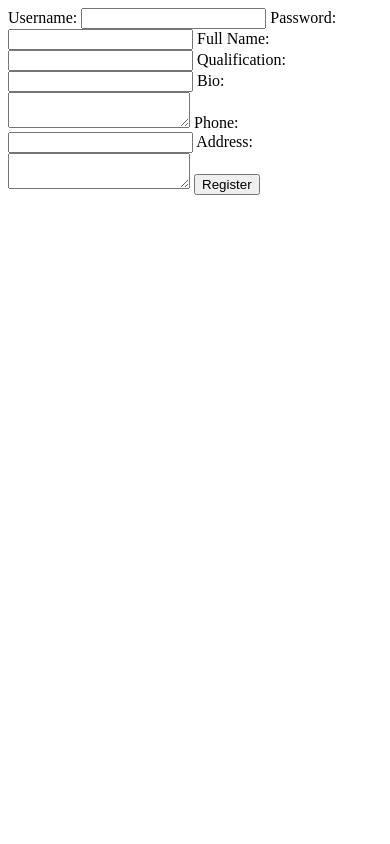
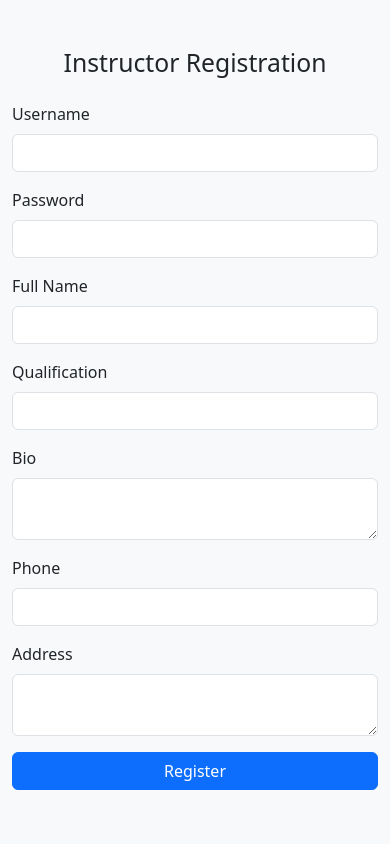
Before and after one commit to Febin-Vinod/v-learn, a Django app: page /register/instructor/ in a window 390 px wide. Run offline with Django 4.2, Linux system fonts and the light colour scheme.

Commit message:
Updated templates in authentication_app

```diff
--- a/vlearn/authentication_app/templates/register_instructor.html
+++ b/vlearn/authentication_app/templates/register_instructor.html
@@ -1,34 +1,50 @@
-<form method="POST">
-    {% csrf_token %}
-
-    <!-- Username Field -->
-    <label for="username">Username:</label>
-    <input type="text" name="username" id="username" required>
-
-    <!-- Password Field -->
-    <label for="password">Password:</label>
-    <input type="password" name="password" id="password" required>
-
-    <!-- Full Name -->
-    <label for="full_name">Full Name:</label>
-    <input type="text" name="full_name" id="full_name" required>
-
-    <!-- Qualification -->
-    <label for="qualification">Qualification:</label>
-    <input type="text" name="qualification" id="qualification" required>
-
-    <!-- Bio -->
-    <label for="bio">Bio:</label>
-    <textarea name="bio" id="bio"></textarea>
-
-    <!-- Phone -->
-    <label for="phone">Phone:</label>
-    <input type="text" name="phone" id="phone">
-
-    <!-- Address -->
-    <label for="address">Address:</label>
-    <textarea name="address" id="address"></textarea>
-
-    <!-- Submit Button -->
-    <button type="submit">Register</button>
-</form>
+<!DOCTYPE html>
+<html lang="en">
+<head>
+    <meta charset="UTF-8">
+    <meta name="viewport" content="width=device-width, initial-scale=1.0">
+    <title>Register Instructor</title>
+    <link href="https://cdn.jsdelivr.net/npm/bootstrap@5.3.0-alpha1/dist/css/bootstrap.min.css" rel="stylesheet">
+</head>
+<body class="bg-light">
+    <div class="container py-5">
+        <div class="row justify-content-center">
+            <div class="col-md-6">
+                <h2 class="mb-4 text-center">Instructor Registration</h2>
+                <form method="POST">
+                    {% csrf_token %}
+                    <div class="mb-3">
+                        <label for="username" class="form-label">Username</label>
+                        <input type="text" name="username" class="form-control" required>
+                    </div>
+                    <div class="mb-3">
+                        <label for="password" class="form-label">Password</label>
+                        <input type="password" name="password" class="form-control" required>
+                    </div>
+                    <div class="mb-3">
+                        <label for="full_name" class="form-label">Full Name</label>
+                        <input type="text" name="full_name" class="form-control" required>
+                    </div>
+                    <div class="mb-3">
+                        <label for="qualification" class="form-label">Qualification</label>
+                        <input type="text" name="qualification" class="form-control" required>
+                    </div>
+                    <div class="mb-3">
+                        <label for="bio" class="form-label">Bio</label>
+                        <textarea name="bio" class="form-control"></textarea>
+                    </div>
+                    <div class="mb-3">
+                        <label for="phone" class="form-label">Phone</label>
+                        <input type="text" name="phone" class="form-control">
+                    </div>
+                    <div class="mb-3">
+                        <label for="address" class="form-label">Address</label>
+                        <textarea name="address" class="form-control"></textarea>
+                    </div>
+                    <button type="submit" class="btn btn-primary w-100">Register</button>
+                </form>
+            </div>
+        </div>
+    </div>
+</body>
+</html>
```
Also changed, not shown: vlearn/authentication_app/templates/home.html (+7 -4 lines), vlearn/authentication_app/templates/login.html (+25 -12 lines), vlearn/authentication_app/templates/register_student.html (+37 -19 lines).
